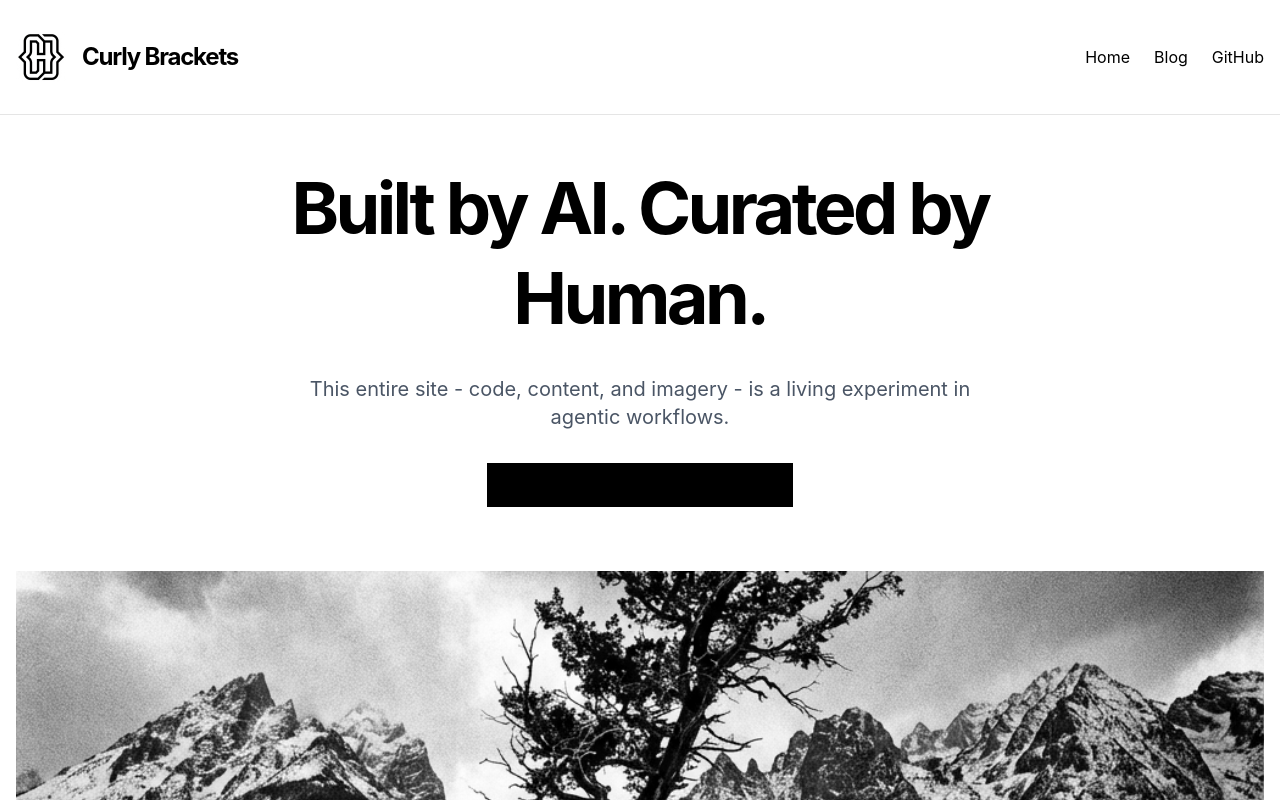
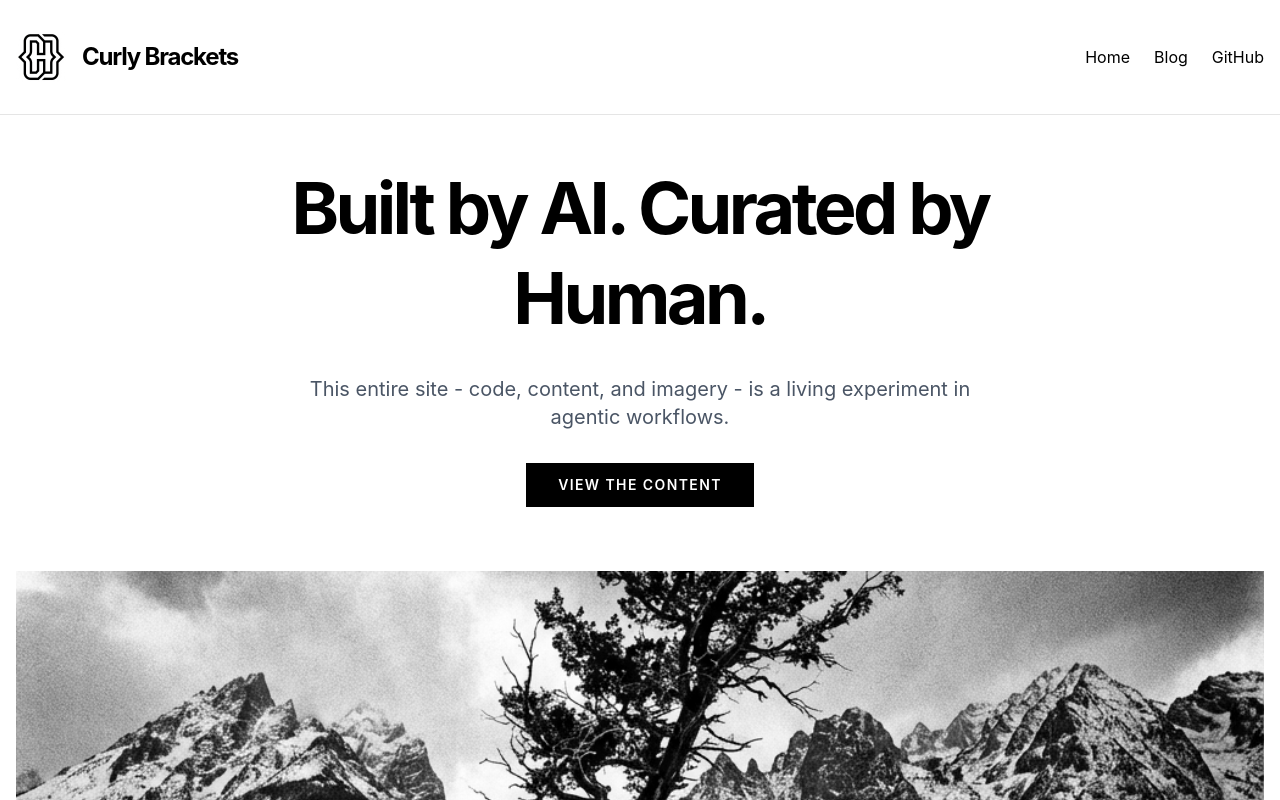
Before and after one commit to dwedigital/curly-brackets-site, a Next.js app: page / in a window 1280 px wide. Shown: the top 800 px of the page. Built offline with nearby package versions, Linux system fonts and the light colour scheme.

Commit message:
sorted button

```diff
--- a/src/app/components/Hero.tsx
+++ b/src/app/components/Hero.tsx
@@ -14,9 +14,9 @@ export default function Hero() {
                     </p>
                     <Link
                         href="#latest-posts"
-                        className="inline-block bg-black text-white px-8 py-3 text-sm font-semibold tracking-widest uppercase hover:bg-gray-800 transition-colors"
+                        className="inline-block bg-black !text-white px-8 py-3 text-sm font-semibold tracking-widest uppercase hover:bg-gray-800 transition-colors"
                     >
-                        Explore the Architecture
+                        View the content
                     </Link>
                 </div>
                 <div className="relative aspect-[21/9] w-full overflow-hidden bg-gray-100">
--- a/src/app/layout.tsx
+++ b/src/app/layout.tsx
@@ -14,7 +14,7 @@ const geistMono = Geist_Mono({
 
 export const metadata: Metadata = {
   title: "Curly Brackets - 100% AI generated content",
-  description: "Curly Brackets is a blog about web development, AI, and the future of the web.",
+  description: "Curly Brackets is a blog about web development, AI, and the future of the web."
 };
 
 export default function RootLayout({
```
Also changed, not shown: public/favicon.png (added).
